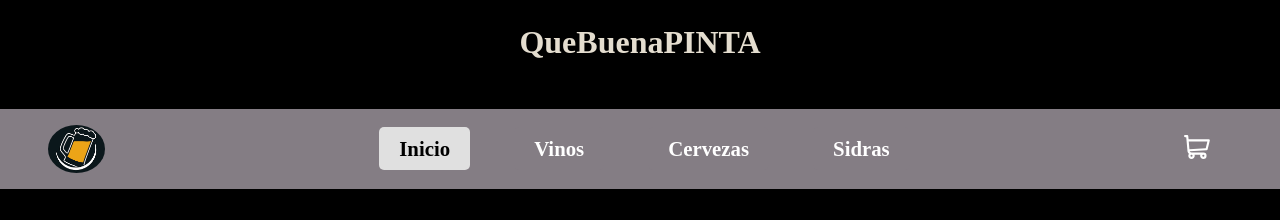
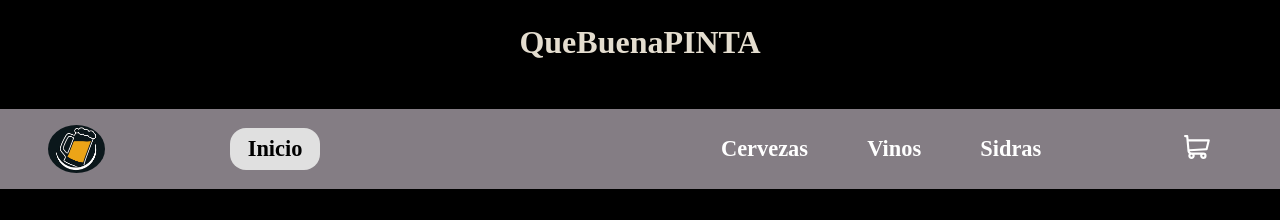
Before and after one commit to Lenta-Maximiliano/ecommerce-react-coder, a React (Vite) app: page / in a window 1280 px wide. Shown: the top 220 px of the page. Built offline with nearby package versions, Linux system fonts and the light colour scheme; no server answers; the database is empty.

Commit message:
Mejorar estilos responsivos y agregar menú acordeón en pantallas pequeñas

```diff
--- /dev/null
+++ b/src/components/NavBar/AccordionMenu/AccordionMenu.css
@@ -0,0 +1,84 @@
+.navbar-links {
+  width: 50%;
+	min-width: 150px;
+  background-color: #847d84;
+	display: flex;
+	flex-direction: column;
+	justify-content: center;
+}
+.navbar-links a:hover{
+  color: black;
+  background-color: #e0e0e0;
+}
+.navbar-menu-link{
+	border-radius: 1rem;
+	color: white;
+	transition: background-color 0.3s ease;
+}
+.accordion-toggle {
+  color: white;
+  padding: 0.5rem;
+	border-radius: 1rem;
+  cursor: pointer;
+	font-weight: bold;
+	display: block;
+	text-align: center;
+	text-decoration: none;
+}
+.accordion-toggle:hover {
+	color: black;
+  background-color: #e0e0e0;
+}
+.selected {
+  background-color: #e0e0e0;
+  color: black;
+}
+.accordion-content {
+	margin-top: 0.5rem;
+	text-align: center;
+  max-height: 0;
+  overflow: hidden;
+  transition: max-height 0.3s ease;
+  background-color: #847d84;
+  padding-left: 1rem;
+	visibility: hidden;
+}
+.accordion-content.open {
+  max-height: 200px;
+	display: flex;
+	flex-direction: column;
+	gap: 0.5rem;
+	visibility: visible;
+}
+.accordion-content a {
+  display: block;
+  padding: 0.5rem 0;
+  text-decoration: none;
+}
+
+@media (min-width: 768px) {
+	.accordion-toggle {
+		padding: 0.5rem 1.1rem;
+	}
+  .accordion-content {
+    display: flex;
+    flex-direction: row;
+    gap: 20px;
+    max-height: none;
+    visibility: visible;
+    opacity: 1;
+    transition: none;
+		margin-top: 0;
+  }
+	.navbar-links {
+		flex-direction: row;
+		width: 70%;
+		justify-content: space-between;
+	}
+	.accordion-content a{
+		padding: 0.5rem 1.1rem;
+	}
+	.navbar-menu-link{
+		padding: 0.5rem 1.1rem;
+	}
+}
--- /dev/null
+++ b/src/components/NavBar/AccordionMenu/AccordionMenu.jsx
@@ -0,0 +1,51 @@
+import { useState, useEffect } from 'react';
+import { Link, useLocation } from 'react-router-dom';
+import './AccordionMenu.css';
+
+function AccordionMenu() {
+  const [openSection, setOpenSection] = useState(null);
+
+  const [selectedCategory, setSelectedCategory] = useState(null);
+  const location = useLocation();
+
+  const toggleSection = (index) => {
+    if (window.innerWidth < 767) {
+      setOpenSection(prevSection => (prevSection === index ? null : index));
+    }
+  };
+
+  useEffect(() => {
+    const handleResize = () => {
+      if (window.innerWidth >= 767) {
+        setOpenSection(null);
+      }
+    };
+
+    window.addEventListener('resize', handleResize);
+    return () => window.removeEventListener('resize', handleResize);
+  }, []);
+
+  useEffect(() => {
+    const category = location.pathname.split("/")[2];
+    setSelectedCategory(category);
+  }, [location]);
+
+  return (
+    <nav className="navbar-links">
+          <Link
+            to="/"
+            className={`accordion-toggle ${!selectedCategory ? 'selected' : ''}`}
+            onClick={() => toggleSection(0)}
+          >
+            Inicio
+          </Link>
+          <ul className={`accordion-content ${openSection === 0 ? 'open' : ''}`}>
+            <Link to="/category/cervezas" className={`navbar-menu-link ${selectedCategory === 'cervezas' ? 'selected' : ''} `}>Cervezas</Link>
+            <Link to="/category/vinos" className={`navbar-menu-link ${selectedCategory === 'vinos' ? 'selected' : ''} `}>Vinos</Link>
+            <Link to="/category/sidras" className={`navbar-menu-link ${selectedCategory === 'sidras' ? 'selected' : ''} `}>Sidras</Link>
+          </ul>
+    </nav>
+  );
+}
+
+export default AccordionMenu;
--- a/src/components/NavBar/NavBar.css
+++ b/src/components/NavBar/NavBar.css
@@ -51,7 +51,7 @@
   color: black;
 }
 
-/* Estilos responsivos */
+
 @media (max-width: 767px) {
   .navbar__link {
     display: block;
@@ -62,11 +62,9 @@
     width: 50%;
     min-width: 200px;
   }
-
   .navbar-links ul {
     display: block;
   }
-
   .navbar-links ul li {
     margin: 0.5rem 0;
   }
--- a/src/components/NavBar/NavBar.jsx
+++ b/src/components/NavBar/NavBar.jsx
@@ -3,6 +3,7 @@ import { useState, useEffect } from 'react';
 import CartWidget from './CartWidget/CartWidget';
 import logo from '/logo.png'
 import './NavBar.css'
+import AccordionMenu from './AccordionMenu/AccordionMenu';
 
 export default function NavBar () {
   const [selectedCategory, setSelectedCategory] = useState(null);
@@ -24,42 +25,7 @@ export default function NavBar () {
               className="navbar-logo" />
           </div>
         </Link>
-        <div className="navbar-links">
-          <ul>
-            <li>
-              <Link
-                to="/"
-                className={`navbar__link ${!selectedCategory ? 'selected' : ''}`}
-              >
-                Inicio
-              </Link>
-            </li>
-            <li>
-              <Link
-                to="/category/vinos"
-                className={`navbar__link ${selectedCategory === 'vinos' ? 'selected' : ''}`}
-              >
-                Vinos
-              </Link>
-            </li>
-            <li>
-              <Link
-                to="/category/cervezas"
-                className={`navbar__link ${selectedCategory === 'cervezas' ? 'selected' : ''}`}
-              >
-                Cervezas
-              </Link>
-            </li>
-            <li>
-              <Link
-                to="/category/sidras"
-                className={`navbar__link ${selectedCategory === 'sidras' ? 'selected' : ''}`}
-              >
-                Sidras
-              </Link>
-            </li>
-          </ul>
-        </div>
+        <AccordionMenu />
         <div className="navbar-logo-container">
           <CartWidget />
         </div>
```
